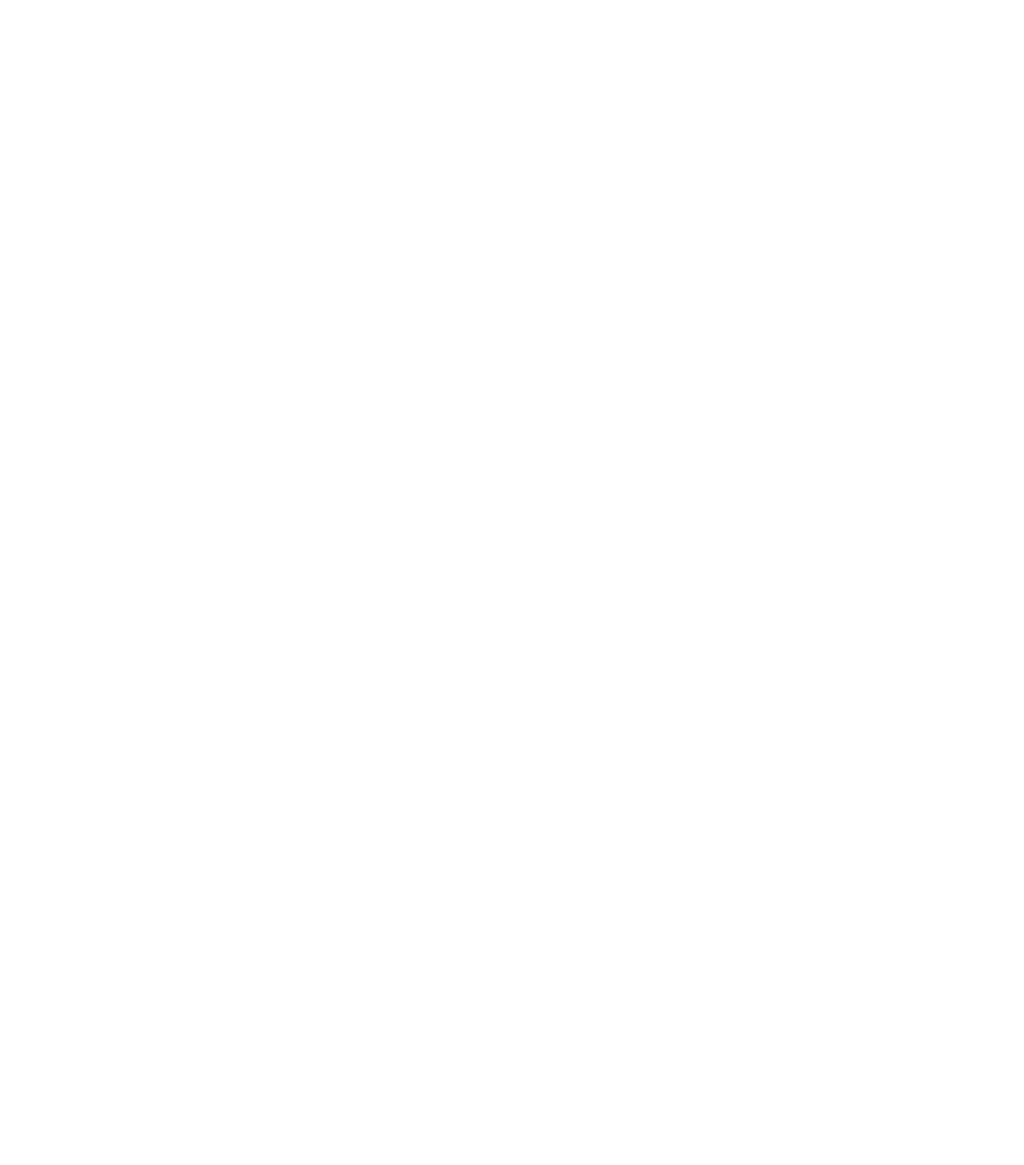
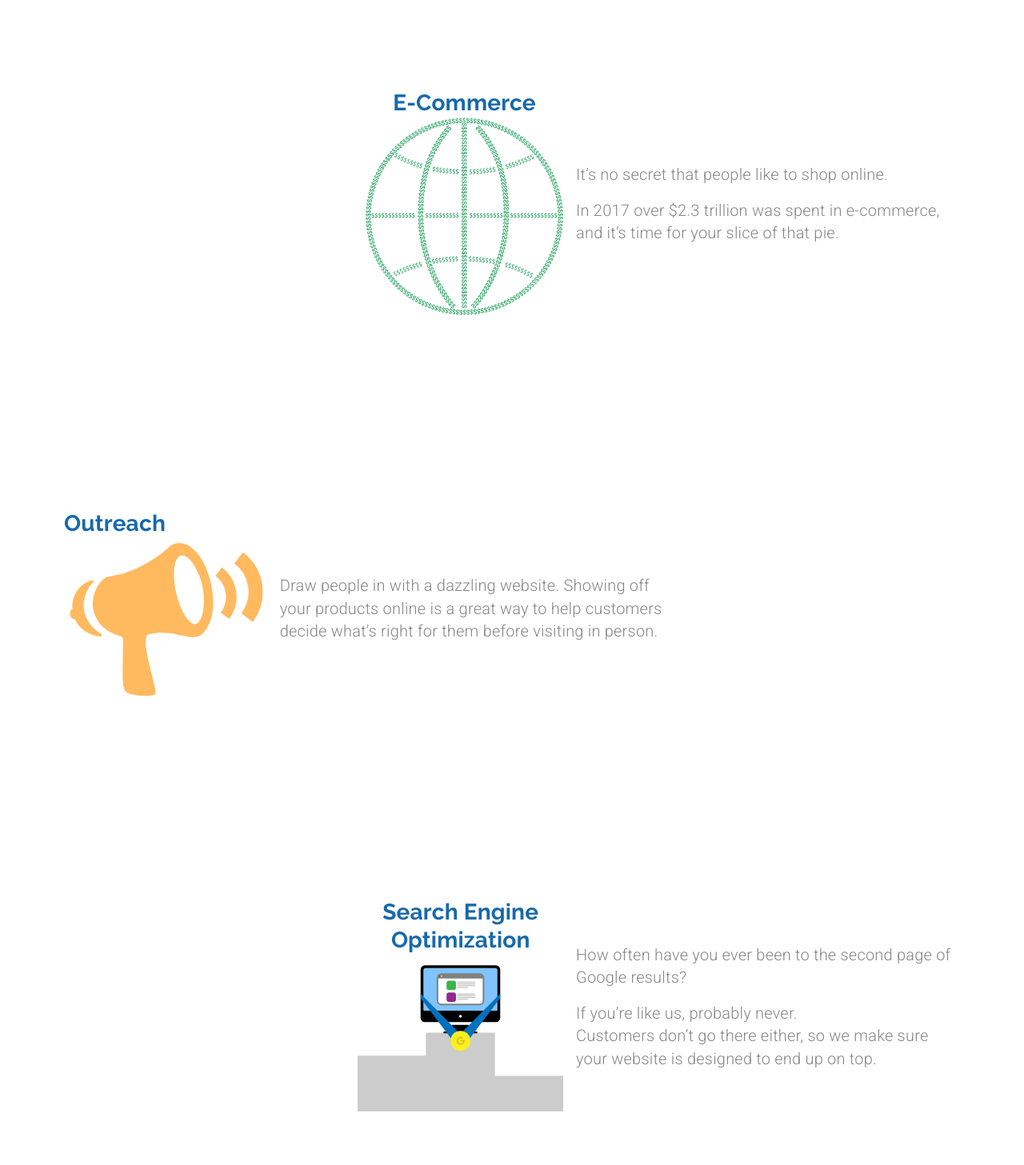
Before and after one commit to samandar-boymurodov/Arc-Development, a React (Create React App) app: page /websitedevelopment in a window 1280 px wide. Shown: the part 1173-2630 px from the top of the page at 80% size. Before the commit the page ends 1171 px from the top, so only its background shows below. Built offline with nearby package versions, Linux system fonts and the light colour scheme.

Commit message:
website page done

```diff
--- a/src/components/WebDev.js
+++ b/src/components/WebDev.js
@@ -7,6 +7,7 @@
 import seo from '../assets/seo.svg'
 import outreach from '../assets/outreach.svg'
 import ecommerce from '../assets/ecommerce.svg'
+import { CallToAction } from './UI/CallToAction'
 
 const useStyles = makeStyles(theme => ({
     mainContainer: {
@@ -32,8 +33,9 @@
     const theme = useTheme()
 
     const matchesMD = useMediaQuery(theme.breakpoints.down("md"))
+    const matchesSM = useMediaQuery(theme.breakpoints.down("sm"))
     return(
-        <Grid
+        <><Grid
             container
             direction="column"
             className={classes.mainContainer}>
@@ -73,7 +75,16 @@
                     </Grid>
                 </Hidden>
             </Grid>
-            <Grid container item alignItems="center">
+            <Grid
+                container
+                direction={matchesSM ? "column" : "row"}
+                item
+                alignItems="center"
+                style={{
+                    marginBottom: "15rem",
+                    marginTop: "15rem",
+                    textAlign: matchesSM ? "center" : "inherit"
+                }}>
                 <Grid item>
                     <Grid container direction="column">
                         <Grid item>
@@ -100,6 +111,118 @@
                     </Typography>
                 </Grid>
             </Grid>
+            <Grid
+                container
+                direction={matchesSM ? "column" : "row"}
+                item
+                alignItems="center"
+                justify="flex-end"
+                style={{
+                    marginBottom: "15rem",
+                    textAlign: matchesSM ? "center" : "inherit"
+                }}>
+                <Grid item>
+                    <Grid container direction="column">
+                        <Grid item>
+                            <Typography align="center" variant="h4" color="primary">
+                                 E-Commerce
+                            </Typography>
+                        </Grid>
+                        <Grid item>
+                            <img
+                                src={ecommerce}
+                                alt="ecommerce"
+                                />
+                        </Grid>
+                    </Grid>
+                </Grid>
+                <Grid item style={{
+                    maxWidth: "30rem",
+                    marginLeft: !matchesSM ? "1rem" : 0
+                }}>
+                    <Typography variant="body2" paragraph>
+                        It’s no secret that people like to shop online.
+                    </Typography>
+                    <Typography variant="body2">
+                       In 2017 over $2.3 trillion was spent in e-commerce, and it’s time for your slice of that pie.
+                    </Typography>
+                </Grid>
+            </Grid>
+            <Grid
+                container
+                direction={matchesSM ? "column" : "row"}
+                item
+                alignItems="center"
+                style={{
+                    marginBottom: "15rem",
+                    textAlign: matchesSM ? "center" : "inherit"
+                }}>
+                <Grid item>
+                    <Grid container direction="column">
+                        <Grid item>
+                            <Typography variant="h4" color="primary">
+                            Outreach
+                            </Typography>
+                        </Grid>
+                        <Grid item>
+                            <img
+                                src={outreach}
+                                alt="outreach"
+                                />
+                        </Grid>
+                    </Grid>
+                </Grid>
+                <Grid item style={{
+                    maxWidth: "30rem",
+                    marginLeft: !matchesSM ? "1rem" : 0
+                }}>
+                    <Typography variant="body2">
+                       Draw people in with a dazzling website. Showing off your products online is a great way to help customers decide what’s right for them before visiting in person.
+                    </Typography>
+                </Grid>
+            </Grid>
+            <Grid
+                container
+                direction={matchesSM ? "column" : "row"}
+                style={{
+                    textAlign: matchesSM ? "center" : "inherit"
+                }}
+                item
+                alignItems="center"
+                justify="flex-end">
+                <Grid item>
+                    <Grid container direction="column">
+                        <Grid item>
+                            <Typography align="center" variant="h4" color="primary">
+                                Search Engine <br />
+                                Optimization
+                            </Typography>
+                        </Grid>
+                        <Grid item>
+                            <img
+                                src={seo}
+                                alt="seo"
+                                />
+                        </Grid>
+                    </Grid>
+                </Grid>
+                <Grid item style={{
+                    maxWidth: "30rem",
+                    marginLeft: !matchesSM ? "1rem" : 0
+                }}>
+                    <Typography variant="body2" paragraph>
+                        How often have you ever been to the second page of Google results?
+                    </Typography>
+                    <Typography variant="body2">
+                      If you’re like us, probably never.
+                    </Typography>
+                    <Typography variant="body2">
+                       Customers don’t go there either, so we make sure your website is designed to end up on top.
+                    </Typography>
+                </Grid>
+            </Grid>
         </Grid>
+        <CallToAction />
+        </>
     )
 }
```
